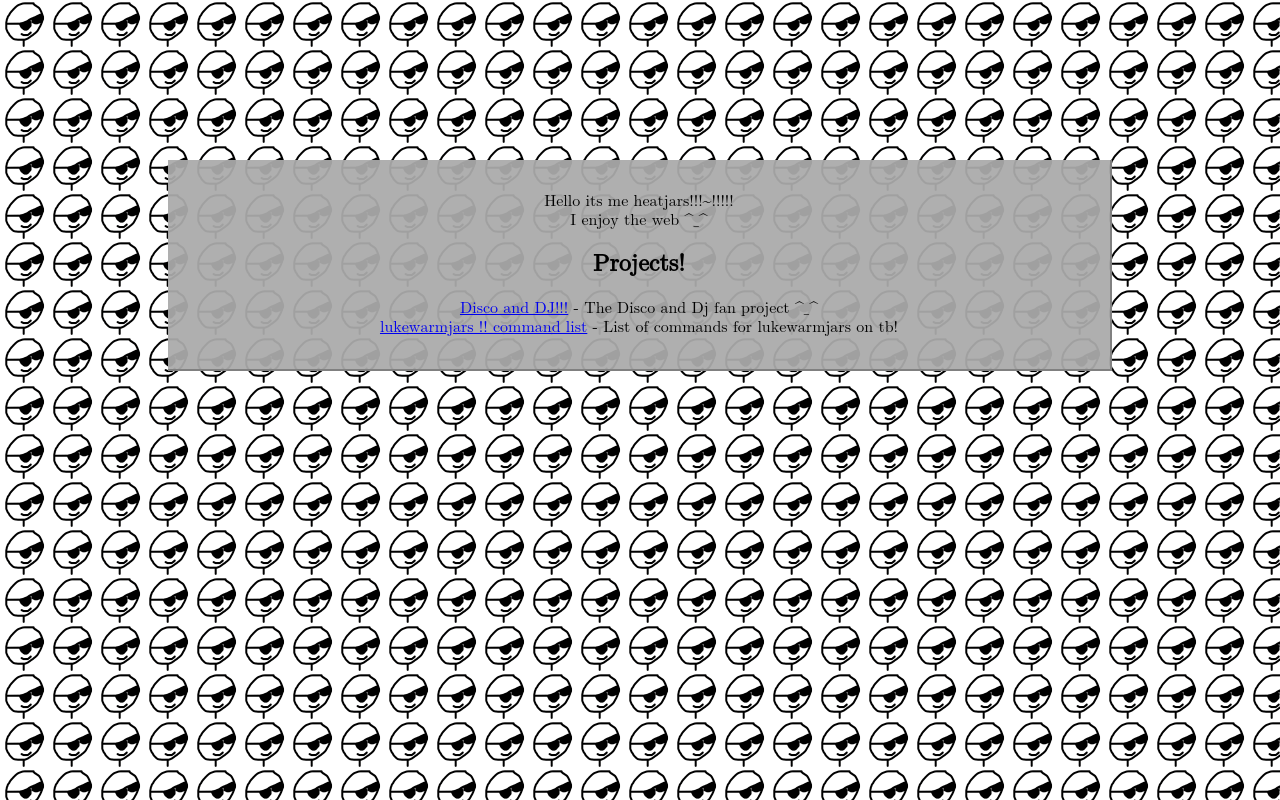
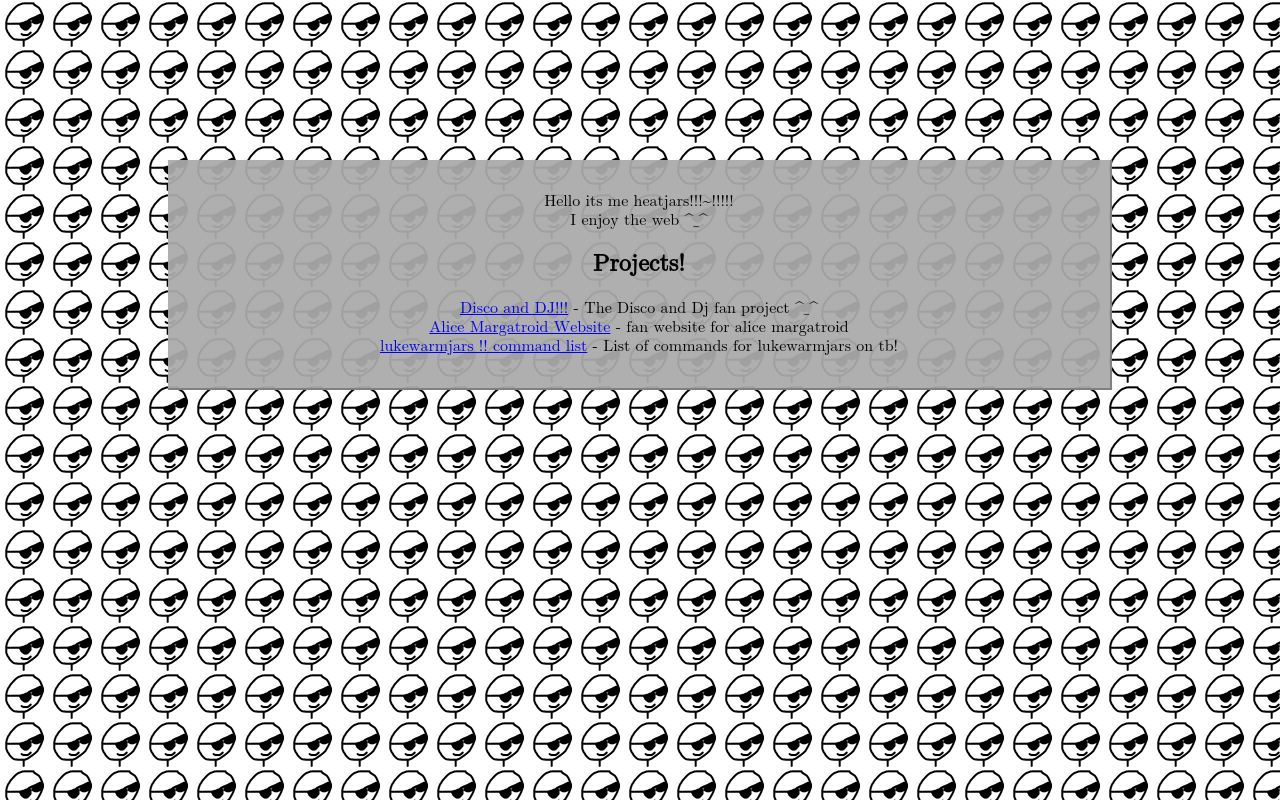
Before and after one commit to heatjars/heatjars.github.io, a plain HTML site: page index.html in a window 1280 px wide. Drawn offline with Linux system fonts and the light colour scheme.

Commit message:
Update index.html

```diff
--- a/index.html
+++ b/index.html
@@ -24,5 +24,6 @@
       I enjoy the web ^_^<br>
   <h2>Projects!</h2>
   <a href="https://discoanddj.com" target="_blank">Disco and DJ!!!</a> - The Disco and Dj fan project ^_^<br>
+  <a href="https://alice-margatroid.neocities.org/" target="_blank">Alice Margatroid Website</a> - fan website for alice margatroid<br>
   <a href="https://heatjars.github.io/lukewarmjars">lukewarmjars !! command list</a> - List of commands for lukewarmjars on tb!<br></div>
 </body></html>
```
